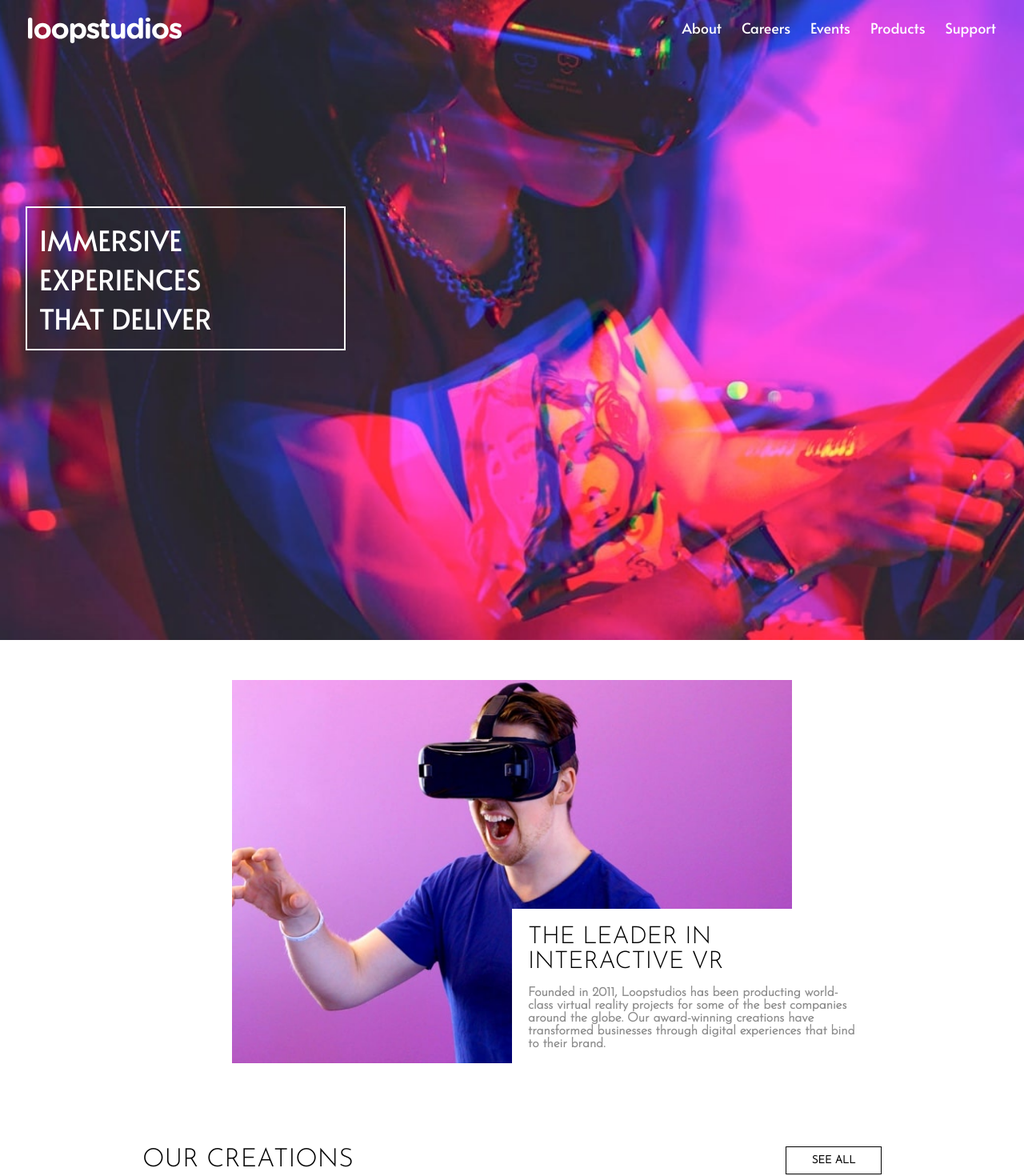
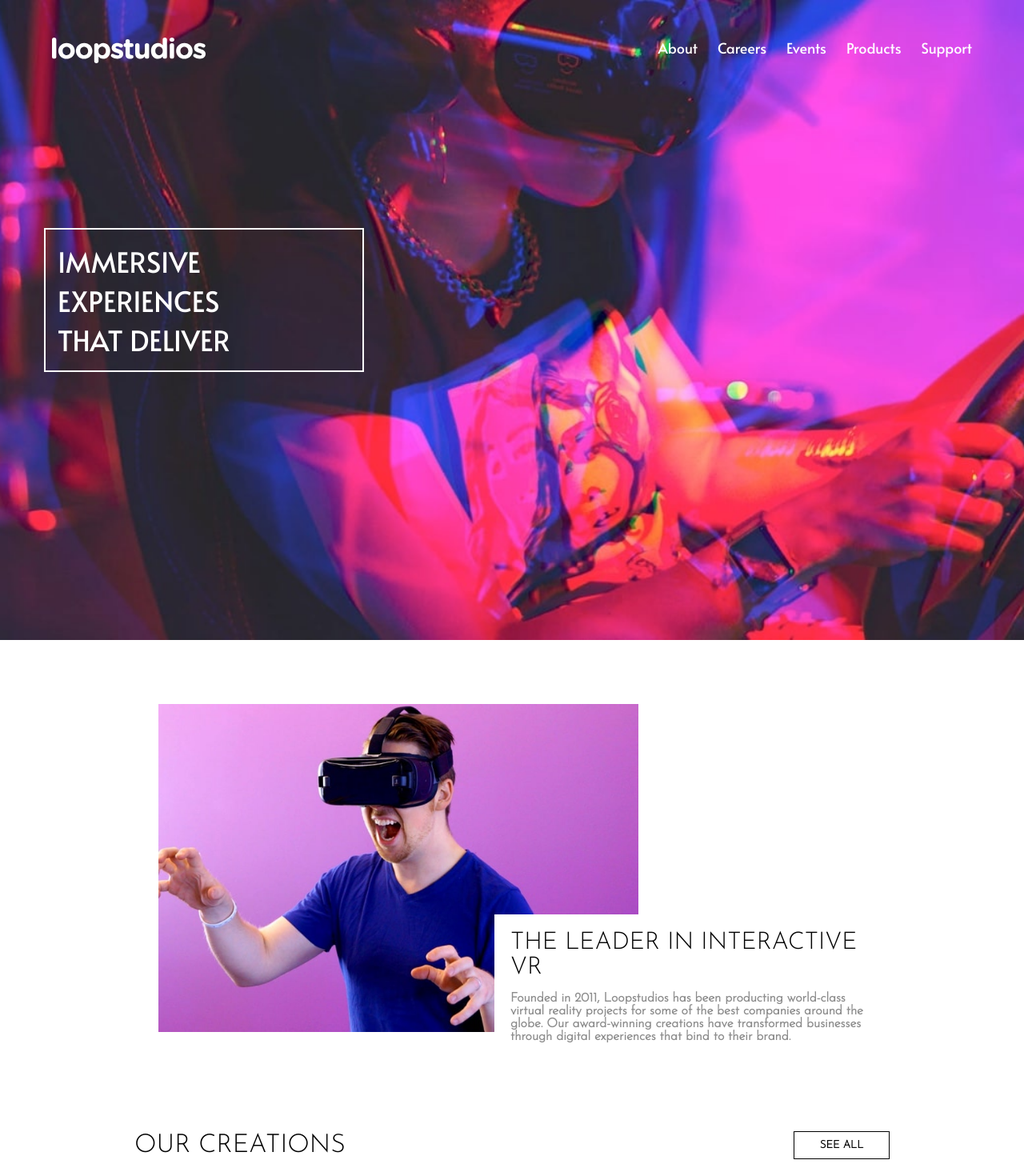
Before and after one commit to FelipePinha/Landing-page-loopstudios, a React (Vite) app: page / in a window 1280 px wide. Shown: the top 1470 px of the page at 80% size. Built offline with nearby package versions, Linux system fonts and the light colour scheme.

Commit message:
small corrections

```diff
--- a/src/components/Banner/Styles.ts
+++ b/src/components/Banner/Styles.ts
@@ -17,11 +17,12 @@ export const MsgContainer = styled.div`
     display: flex;
     align-items: flex-end;
     justify-content: flex-start;
-    padding: 3.2rem;
+    padding: 5.5rem;
 
 
     @media (max-width: 500px) {
         justify-content: center;
+        padding: 3.2rem;
     }
 `
 
--- a/src/components/Gallery/Styles.ts
+++ b/src/components/Gallery/Styles.ts
@@ -4,7 +4,7 @@ export const Section = styled.section`
     width: 80%;
     display: flex;
     flex-direction: column;
-    padding: 5rem;
+    padding: 4rem;
     align-items: center;
     gap: 5rem;
     margin: auto;
--- a/src/components/Header/Styles.ts
+++ b/src/components/Header/Styles.ts
@@ -5,9 +5,9 @@ export const Header = styled.header`
     display: flex;
     justify-content: space-between;
     align-items: center;
-    padding: 3.5rem;
+    padding: 6.5rem;
 
-    @media (max-width: 375px) {
+    @media (max-width: 500px) {
         padding: 1rem;
     }
 `
--- a/src/components/Interactive/Styles.ts
+++ b/src/components/Interactive/Styles.ts
@@ -7,32 +7,33 @@ export const InteractiveSection = styled.section`
 `
 
 export const Container = styled.div`
-    display: flex;
-    align-items: center;
-    justify-content: center;
+    width: 80%;
     position: relative;
-    margin: 0 3.5rem;
+    padding: 3rem;
 
-    @media (max-width: 1000px) {
+    @media (max-width: 980px) {
+        display: flex;
+        align-items: center;
+        justify-content: center;
         flex-direction: column;
     }
 `
 
 export const ImgContainer = styled.div`
-    width: 70rem;
+    width: 60rem;
 
     img {
         width: 100%;
     }
 
-     @media (max-width: 1000px) {
+     @media (max-width: 980px) {
         width: 30rem;
      }
 `
 
 export const Info = styled.div`
     font-family: 'Josefin Sans', sans-serif;
-    width: 45rem;
+    width: 50rem;
     padding: 2rem;
     background-color: ${props => props.theme.colors.white};
 
@@ -41,7 +42,7 @@ export const Info = styled.div`
     gap: 1.5rem;
 
     position: absolute;
-    left: 35rem;
+    left: 45rem;
     bottom: 0;
 
     h2 {
@@ -55,7 +56,7 @@ export const Info = styled.div`
         font-weight: 600;
     }
 
-    @media (max-width: 1000px) {
+    @media (max-width: 980px) {
         position: static;
         text-align: center;
         height: 20rem;
```
